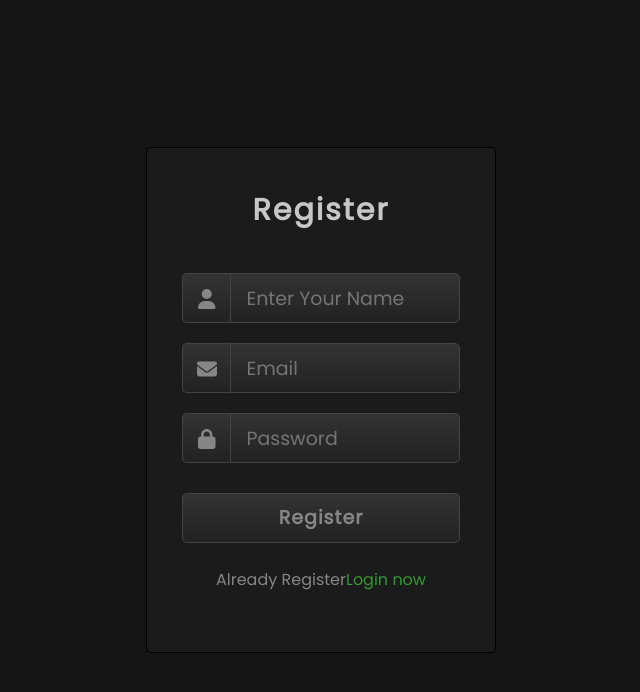
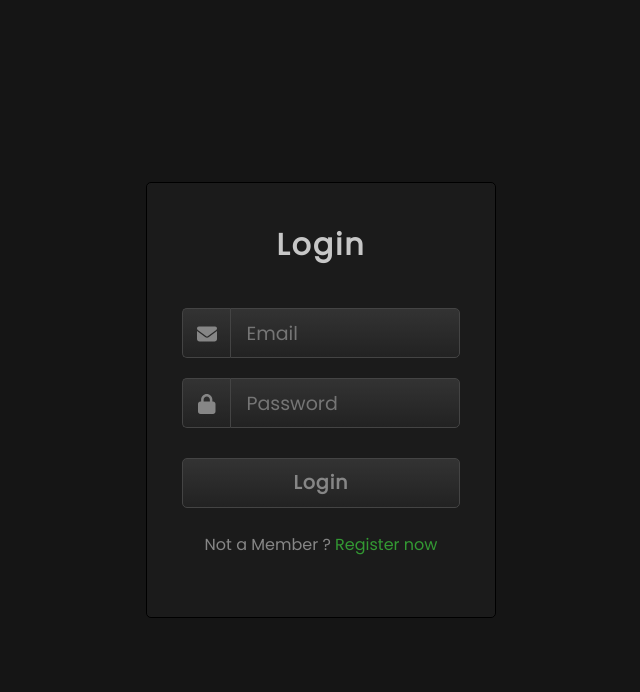
Before and after one commit to MuhammadSabtainJatt/E-commerce-frontend-, a React (Create React App) app: page / in a window 1280 px wide. Shown: the top 692 px of the page, without its empty margins (319-959 px from the left). Built offline with nearby package versions, Linux system fonts and the light colour scheme.

Commit message:
Authentication Completed

```diff
--- a/package.json
+++ b/package.json
@@ -10,6 +10,7 @@
     "@testing-library/react": "^13.4.0",
     "@testing-library/user-event": "^13.5.0",
     "antd": "^5.15.1",
+    "axios": "^1.6.7",
     "bootstrap": "^5.3.3",
     "react": "^18.2.0",
     "react-dom": "^18.2.0",
--- a/src/App.js
+++ b/src/App.js
@@ -1,6 +1,6 @@
 import '../node_modules/bootstrap/dist/js/bootstrap.bundle'
 import './App.scss';
-import Page from '../src/Auth/Register/index'
+import Page from '../src/Auth/Login/index'
 function App() {
   return (
    <>
--- a/src/Auth/Login/login.jsx
+++ b/src/Auth/Login/login.jsx
@@ -1,26 +1,50 @@
-import React from 'react'
+import React, { useState } from 'react';
 import { FontAwesomeIcon } from '@fortawesome/react-fontawesome';
-import { faLock, faUser } from '@fortawesome/free-solid-svg-icons';
+import { faEnvelope, faLock, faUser } from '@fortawesome/free-solid-svg-icons';
+import axios from 'axios';
+import { message } from 'antd';
 
-export default function login() {
+
+const initialState = { email: '', password: '' }
+export default function CustomLogin() {
+    const [data, setData] = useState(initialState);
+
+    const handleChange = (e) => {
+        setData({ ...data, [e.target.name]: e.target.value });
+    }
+
+    const handleLogin = (e) => {
+        e.preventDefault();
+        axios.post('http://localhost:3000/login', data)
+            .then((res) => {
+                message.success("User Login Successfully")
+                setData(initialState)
+            })
+            .catch((error) => {
+                console.log('error', error)
+                message.error(error)
+            })
+
+
+    }
+
     return (
         <div className="login-form">
             <div className="text">
-                LOGIN
+                Login
             </div>
-            <form>
+            <form className='form'>
                 <div className="field">
-                    <div className="fas fa-envelope"><FontAwesomeIcon icon={faUser} /></div>
-                    <input type="text" placeholder="Email or Phone" />
+                    <div className="fas fa-lock"><FontAwesomeIcon icon={faEnvelope} /></div>
+                    <input type="email" name='email' placeholder="Email" value={data.email} onChange={handleChange} />
                 </div>
                 <div className="field">
                     <div className="fas fa-lock"><FontAwesomeIcon icon={faLock} /></div>
-                    <input type="password" placeholder="Password" />
+                    <input type="password" name='password' placeholder="Password" value={data.password} onChange={handleChange} />
                 </div>
-                <button>LOGIN</button>
+                <button onClick={handleLogin}>Login</button>
                 <div className="link">
-                    Not a member?
-                    <a href="#">Register now</a>
+                    Not a Member ? <a href="#">Register now</a>
                 </div>
             </form>
         </div>
--- a/src/Auth/Register/Register.jsx
+++ b/src/Auth/Register/Register.jsx
@@ -1,8 +1,37 @@
-import React from 'react'
+import React, { useState } from 'react';
 import { FontAwesomeIcon } from '@fortawesome/react-fontawesome';
 import { faEnvelope, faLock, faUser } from '@fortawesome/free-solid-svg-icons';
+import axios from 'axios';
+import { message } from 'antd';
 
-export default function Register() {
+
+const initialState = { name: '', email: '', password: '' }
+export default function CustomRegister() {
+    const [data, setData] = useState(initialState);
+
+    const handleChange = (e) => {
+        setData({ ...data, [e.target.name]: e.target.value });
+    }
+
+    const handleRegister = (e) => {
+        e.preventDefault();
+        const { email, password } = data
+        const registerData = { email, password }
+        console.log(registerData);
+        axios.post('http://localhost:3000/register', registerData)
+            .then((res) => {
+                console.log(res.data)
+                message.success("User Register Successfully")
+                setData(initialState)
+            })
+            .catch((error) => {
+                console.log('error', error)
+                message.error(error)
+            })
+
+
+    }
+
     return (
         <div className="login-form">
             <div className="text">
@@ -11,20 +40,19 @@ export default function Register() {
             <form className='form'>
                 <div className="field">
                     <div className="fas fa-envelope"><FontAwesomeIcon icon={faUser} /></div>
-                    <input type="text" placeholder="Enter Your Name" />
+                    <input type="text" name='name' placeholder="Enter Your Name" value={data.name} onChange={handleChange} />
                 </div>
                 <div className="field">
                     <div className="fas fa-lock"><FontAwesomeIcon icon={faEnvelope} /></div>
-                    <input type="email" placeholder="Email" />
+                    <input type="email" name='email' placeholder="Email" value={data.email} onChange={handleChange} />
                 </div>
                 <div className="field">
                     <div className="fas fa-lock"><FontAwesomeIcon icon={faLock} /></div>
-                    <input type="password" placeholder="Password" />
+                    <input type="password" name='password' placeholder="Password" value={data.password} onChange={handleChange} />
                 </div>
-                <button>Register</button>
+                <button onClick={handleRegister}>Register</button>
                 <div className="link">
-                    Already Register
-                    <a href="#">Login now</a>
+                    Already Registered? <a href="#">Login now</a>
                 </div>
             </form>
         </div>
--- a/src/Auth/Register/index.jsx
+++ b/src/Auth/Register/index.jsx
@@ -1,5 +1,5 @@
 import React from 'react'
-import Register from './Register'
+import Register from './register'
 export default function index() {
   return (
     <Register />
```
Also changed, not shown: 1 other file (tests, documents, lock files or other folders).
